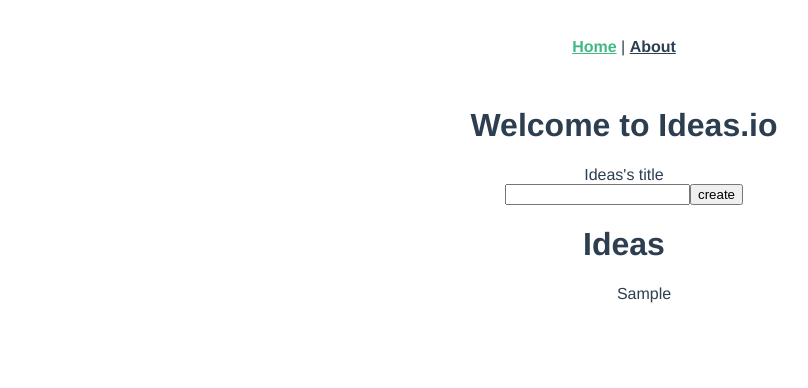
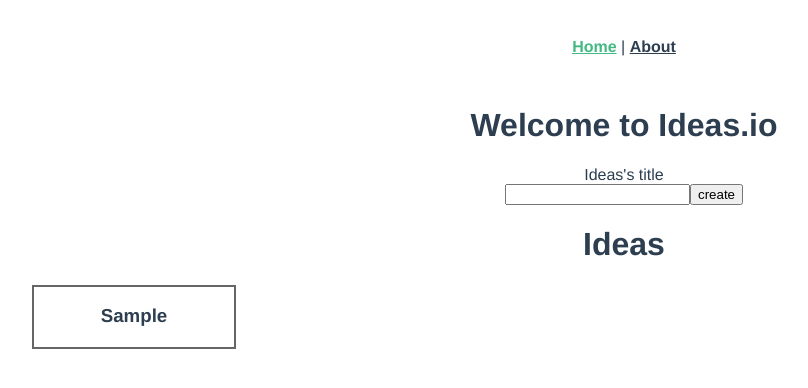
Before and after one commit to sandix34/Vuex-ideas, a Vue app: page / in a window 1280 px wide. Both pictures are taken after typing "Sample" into the empty fields and a click on the button "create". Shown: the top 388 px of the page, without its empty margins (16-824 px from the left). Built offline with nearby package versions, Linux system fonts and the light colour scheme.

Commit message:
Création d'un component Idea

```diff
--- /dev/null
+++ b/src/components/Idea.vue
@@ -0,0 +1,26 @@
+<template>
+  <div class="idea">
+    <h3>{{ item.title }}</h3>
+  </div>
+</template>
+
+<script>
+export default {
+  props: {
+    item: {
+      type: Object,
+      required: true
+    }
+  }
+};
+</script>
+
+<style scoped>
+.idea {
+  width: 200px;
+  height: 55px;
+  border: 2px solid #666;
+  padding-bottom: 5px;
+  cursor: pointer;
+}
+</style>
--- a/src/components/Ideas.vue
+++ b/src/components/Ideas.vue
@@ -3,7 +3,7 @@
     <h1>Ideas</h1>
     <ul>
       <draggable >
-        <li v-for="idea in allIdeas" :key="idea.id">{{ idea.title }}</li>
+        <Idea v-for="idea in allIdeas" :key="idea.id" :item="idea"/>
       </draggable>
     </ul>
   </div>
@@ -11,10 +11,12 @@
 
 <script>
 import draggable from 'vuedraggable';
+import Idea from '@/components/Idea';
 
 export default {
   components: {
     draggable,
+    Idea,
   },
   computed: {
     allIdeas() {
```
